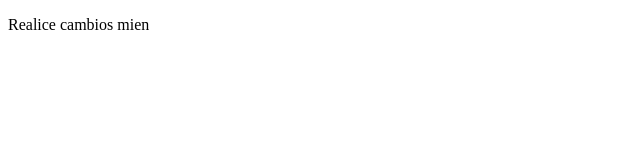
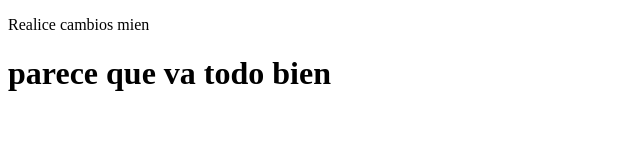
Before and after one commit to prado24/Call-of-Burger, a plain HTML site: page index.html in a window 1280 px wide. Shown: the whole page, without its empty margins (0-640 px from the left). Drawn offline with Linux system fonts and the light colour scheme.

Commit message:
probando la nueva rama

```diff
--- a/index.html
+++ b/index.html
@@ -8,5 +8,6 @@
 </head>
 <body>
     <p>Realice cambios mien</p>
+    <h1>parece que va todo bien</h1>
 </body>
 </html>
```
